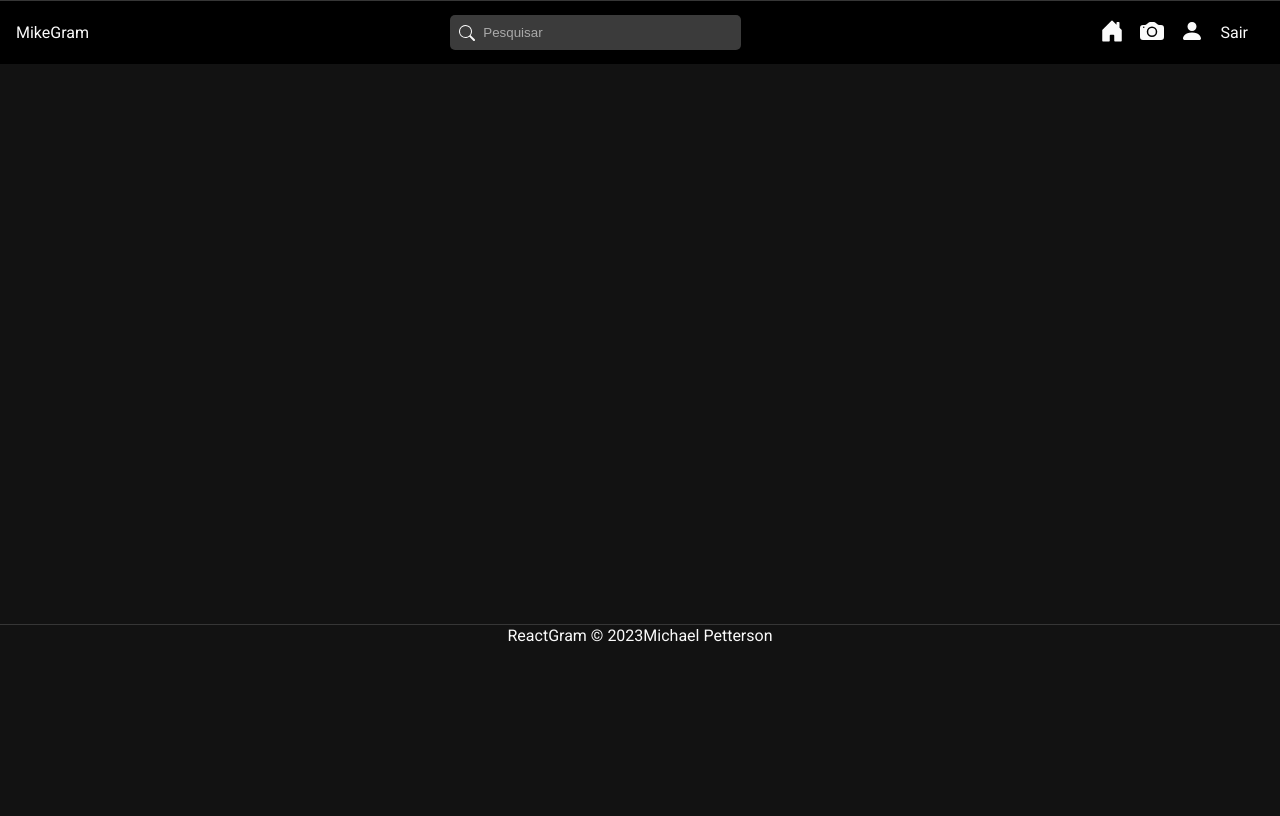
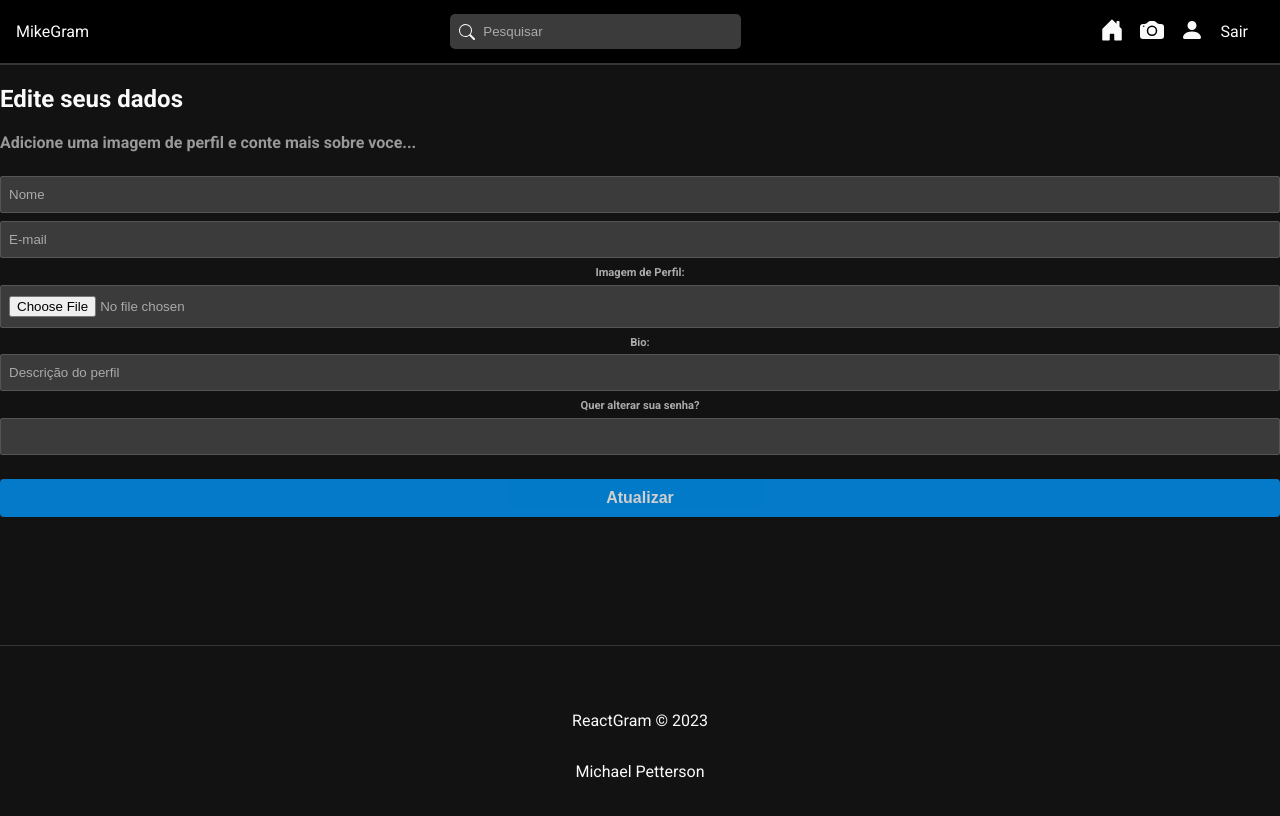
Before and after one commit to michael-petterson-06/MikeGram, a React (Create React App) app in the folder frontend/: page /profile in a window 1280 px wide. Shown: the top 816 px of the page. Built offline with nearby package versions, Linux system fonts and the light colour scheme; sample sign-in values are in the browser's storage.

Commit message:
Estruturando página de edição de perfil

```diff
--- a/frontend/src/App.js
+++ b/frontend/src/App.js
@@ -12,6 +12,8 @@
 //Componentes
 import NavBar from './components/navbar/NavBar';
 import Footer from './components/footer/Footer';
+import { Profiler } from 'react';
+import EditProfile from './pages/editProfile/EditeProfile';
 
 
 
@@ -29,6 +31,7 @@
         <div className="container">
           <Routes>
             <Route path='/' element={auth ? <Home/> : <Navigate to='/login'/>}/>
+            <Route path='/profile' element={auth ? <EditProfile/> : <Navigate to='/login'/>}/>
             <Route path='/login' element={!auth ? <Login/> : <Navigate to='/'/>} />
             <Route path='/register' element={!auth ? <Register/> : <Navigate to='/'/>}/>
           </Routes>
--- a/frontend/src/components/footer/Footer.css
+++ b/frontend/src/components/footer/Footer.css
@@ -1,8 +1,9 @@
 #footer {
     background-color:#121212;
-    height: 20px;
+    height: 200px;
+    border-top: 1px solid #363636;
     display: flex;
     justify-content: center;
     align-items:center;
-    border-top: 1px solid #363636;
+    flex-direction: column;
 }
--- a/frontend/src/components/navbar/NavBar.css
+++ b/frontend/src/components/navbar/NavBar.css
@@ -3,7 +3,7 @@
     justify-content: space-between;
     align-items: center;
     background-color: #000;
-    border-top: 1px solid #363636;
+    border-bottom: 2px solid #363636;
     padding: .1em 1em;
 }
 
--- /dev/null
+++ b/frontend/src/pages/editProfile/EditeProfile.js
@@ -0,0 +1,34 @@
+import './EditProfile.css';
+
+const EditProfile = () => {
+
+    const handleSubmit = (e) => {
+        e.preventDefault();
+
+    }
+    return (
+        <div id='edit-profile'>
+            <h2>Edite seus dados</h2>
+            <p className="subtitle">Adicione uma imagem de perfil e conte mais sobre voce...</p>
+            {/*preview da imagem*/}
+            <form onSubmit={handleSubmit}>
+                <input type="text" placeholder='Nome' />
+                <input type="email" placeholder='E-mail' disabled />
+                <label>
+                    <span>Imagem de Perfil:</span>
+                    <input type="file" />
+                </label>
+                <label>
+                    <span>Bio:</span>
+                    <input type="text" placeholder='Descrição do perfil' />
+                </label>
+                <label>
+                    <span>Quer alterar sua senha?</span>
+                    <input type="password" palceholder='Digite sua nova senha'/>
+                </label>
+                <input type="submit" value='Atualizar' />
+            </form>
+        </div>
+    )
+}
+export default EditProfile;
--- a/frontend/src/services/authService.js
+++ b/frontend/src/services/authService.js
@@ -30,7 +30,6 @@
         const res = await fetch(api + '/users/login', config)
                         .then((res) => res.json())
                         .catch((err) => err);
-
         if(res._id) {
             localStorage.setItem('user', JSON.stringify(res));
         }
```
Also changed, not shown: frontend/src/pages/editProfile/EditProfile.css (added).
